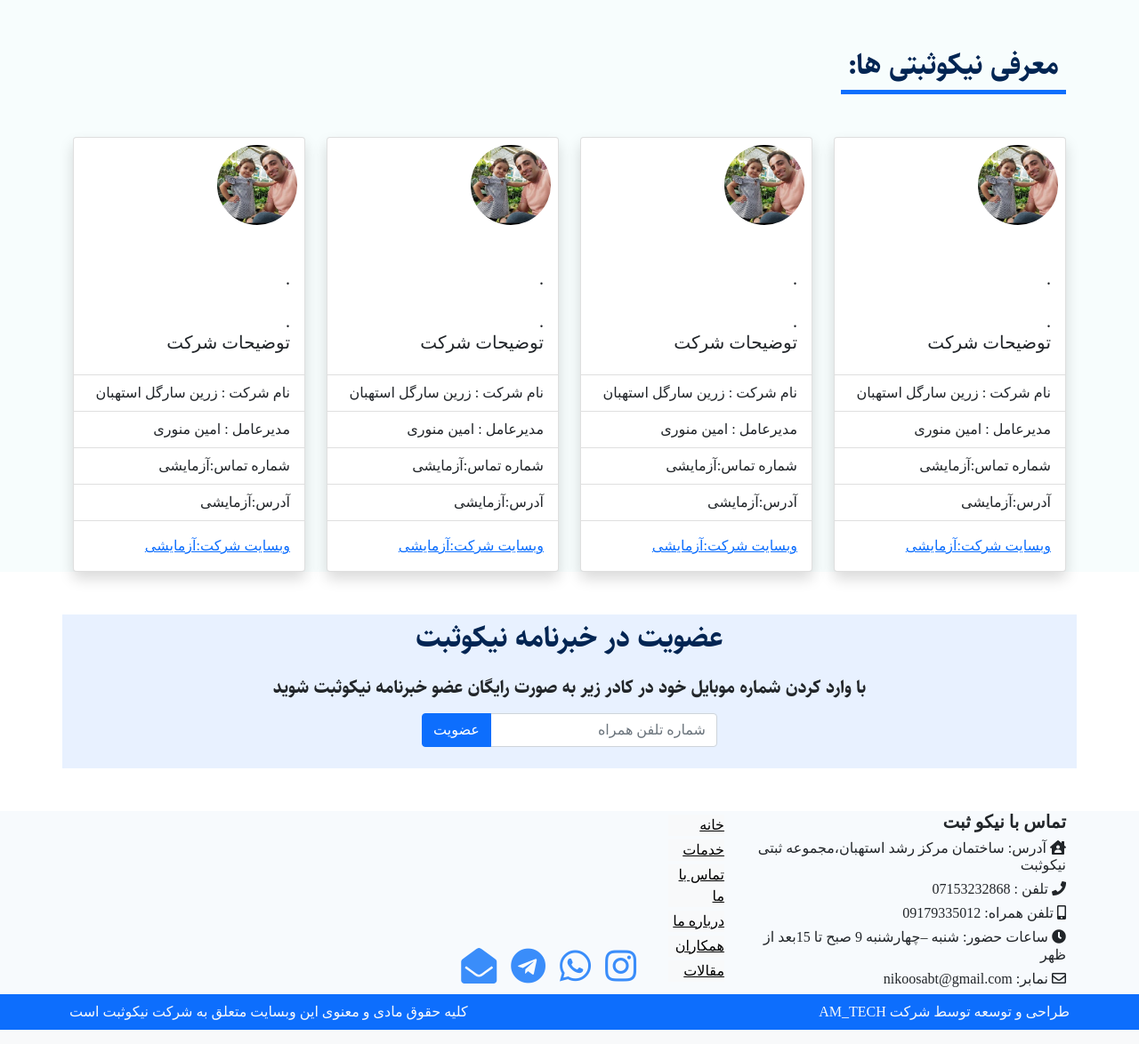
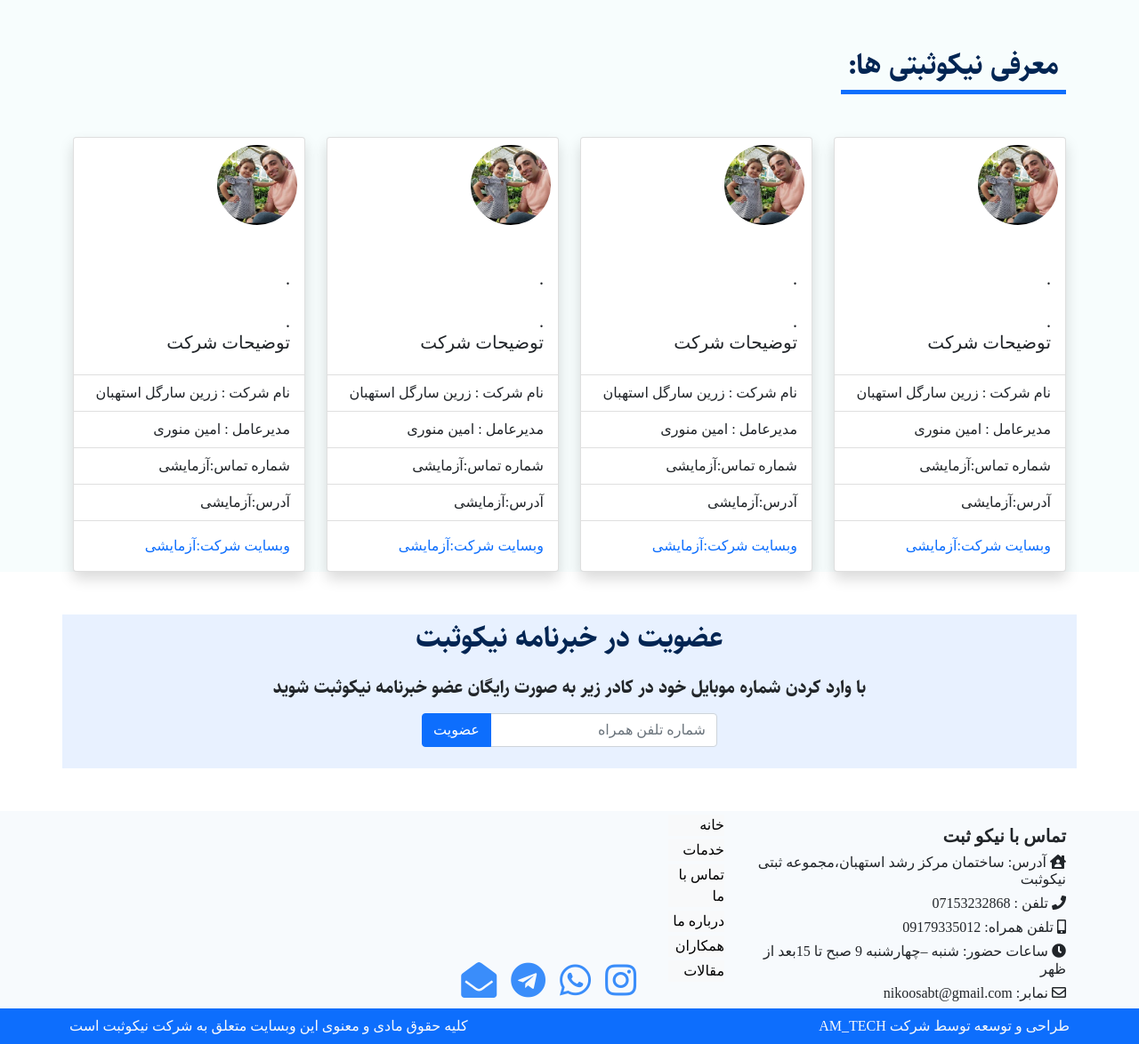
Before and after one commit to webchenar/project_1, a PHP site: page / in a window 1280 px wide. Shown: the part 2348-3522 px from the top of the page at 89% size. Run offline with PHP 8.4, Linux system fonts and the light colour scheme; some web fonts are replaced.

Commit message:
footer1.3

```diff
--- a/css/style.css
+++ b/css/style.css
@@ -18,6 +18,10 @@
 
 * {
   font-family: "vazir";
+}
+
+a{
+  text-decoration: none;
 }
 
 .my-blue{
@@ -70,6 +74,7 @@
 
 .messenger{
   color: #3a8dfa;
+
 }
 
 .messenger:hover{
--- a/index.html
+++ b/index.html
@@ -563,8 +563,8 @@
     <footer class="my-footer-color">
       <div class="container">
         <div class="row">
-          <div class="col-md-4">
-            <h5 class="fs-5 fw-bolder">تماس با نیکو ثبت</h5>
+          <div class="col-md-4 pt-2">
+            <h5 class="fs-5 fw-bolder pt-2">تماس با نیکو ثبت</h5>
             <h5 class="fs-6">
               <i class="fas fa-house-user"></i> آدرس: ساختمان مرکز رشد
               استهبان،مجموعه ثبتی نیکوثبت
@@ -583,7 +583,7 @@
               <i class="far fa-envelope"></i> نمابر: nikoosabt@gmail.com
             </h5>
           </div>
-
+          <hr class="d-block d-md-none">
           <div class="col-md-1">
             <a class="btn-light d-block m-1" href="#">خانه</a>
             <a class="btn-light d-block m-1" href="#">خدمات</a>
```
